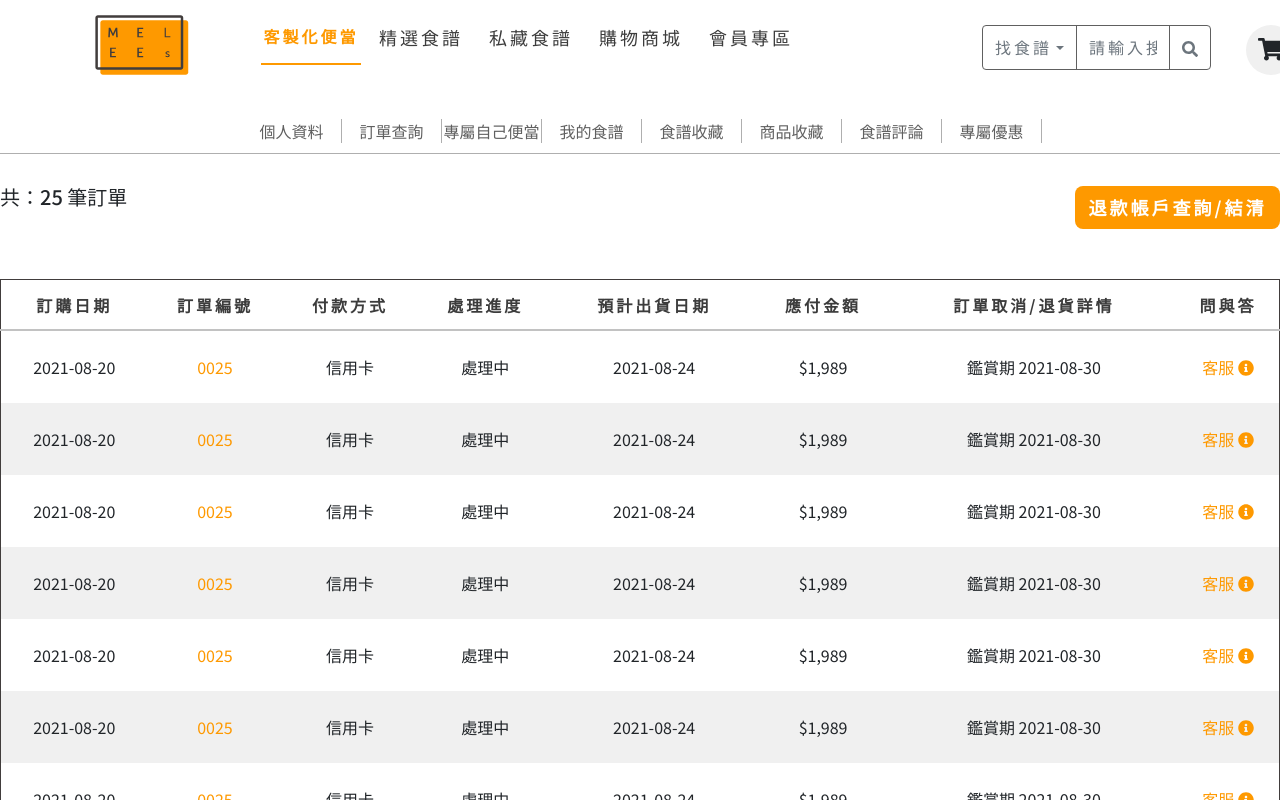
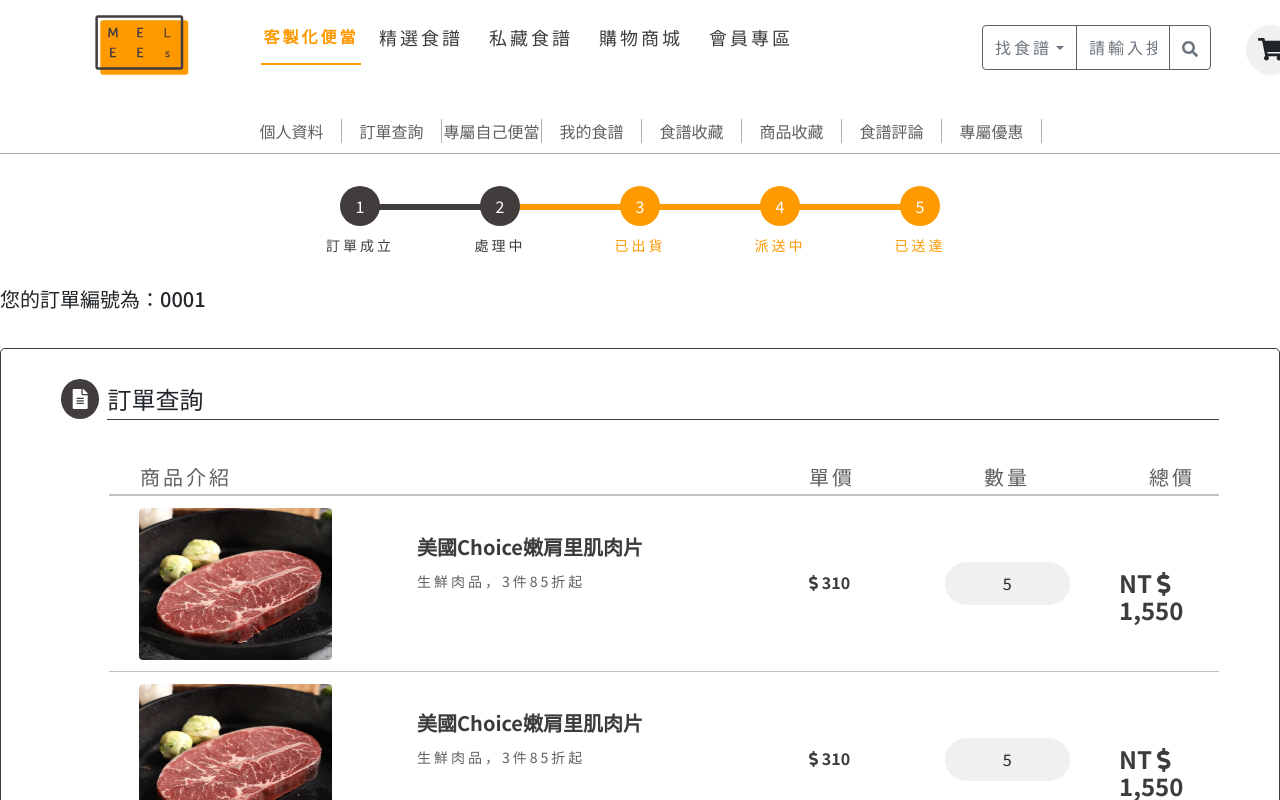
Before and after one commit to gemini497586/melees, a React (Create React App) app in the folder frontend/: page / in a window 1280 px wide. Shown: the top 800 px of the page. Built offline with nearby package versions, Linux system fonts and the light colour scheme.

Commit message:
微調訂單明細分頁

```diff
--- a/frontend/src/App.js
+++ b/frontend/src/App.js
@@ -5,7 +5,7 @@ import Login from './pages/member/Login'
 import Register from './pages/member/Register'
 import EditMemberInfo from './pages/member/EditMemberInfo'
 import EditPassword from './pages/member/EditPassword'
-import OrderList from './pages/member/OrderQuery'
+import OrderQuery from './pages/member/OrderQuery'
 import OrderDetails from './pages/member/OrderDetails'
 import MemberSaveProdcut from './pages/member/MemberSaveProduct'
 import MemberRecipeComment from './pages/member/MemberRecipeComment'
@@ -22,8 +22,8 @@ function App() {
       {/* <Register /> */}
       {/* <EditMemberInfo /> */}
       {/* <EditPassword /> */}
-      <OrderList />
-      {/* <OrderDetails /> */}
+      {/* <OrderQuery /> */}
+      <OrderDetails />
       {/* 未完成分頁 */}
       {/* <MemberSaveProdcut /> */}
       {/* <MemberRecipeComment /> */}
--- a/frontend/src/pages/member/OrderDetails.js
+++ b/frontend/src/pages/member/OrderDetails.js
@@ -1,7 +1,5 @@
 import React from 'react'
-// import Header from '../../component/Header'
-// import MinorBar from './component/MinorBar'
-// import Footer from '../../component/Footer'
+import MinorBar from './component/MinorBar'
 import '../../style/global.css'
 import '../../style/member.css'
 import '../../style/orderList.css'
@@ -14,8 +12,7 @@ const cartArray = [1, 2, 3]
 function OrderDetails() {
   return (
     <>
-      {/* <Header />
-      <MinorBar /> */}
+      <MinorBar />
       <div className="orderList-container">
         {/* <!-- 訂單進度條 --> */}
         <ol className="progressBar">
@@ -177,7 +174,6 @@ function OrderDetails() {
           </div>
         </div>
       </div>
-      {/* <Footer /> */}
     </>
   )
 }
```
